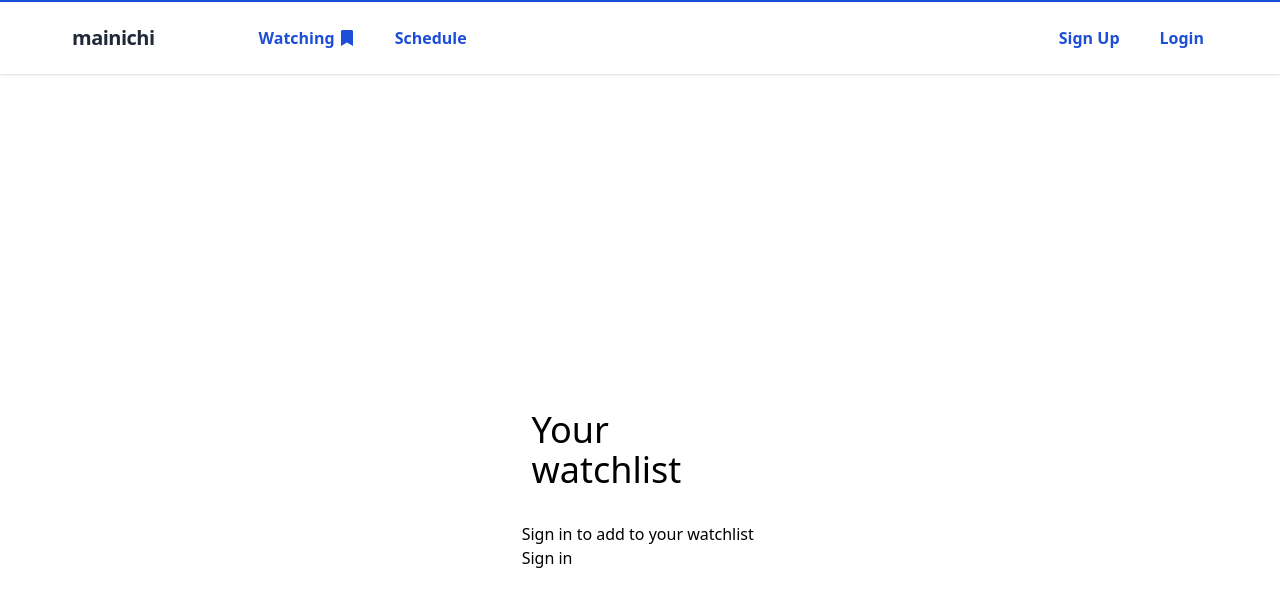
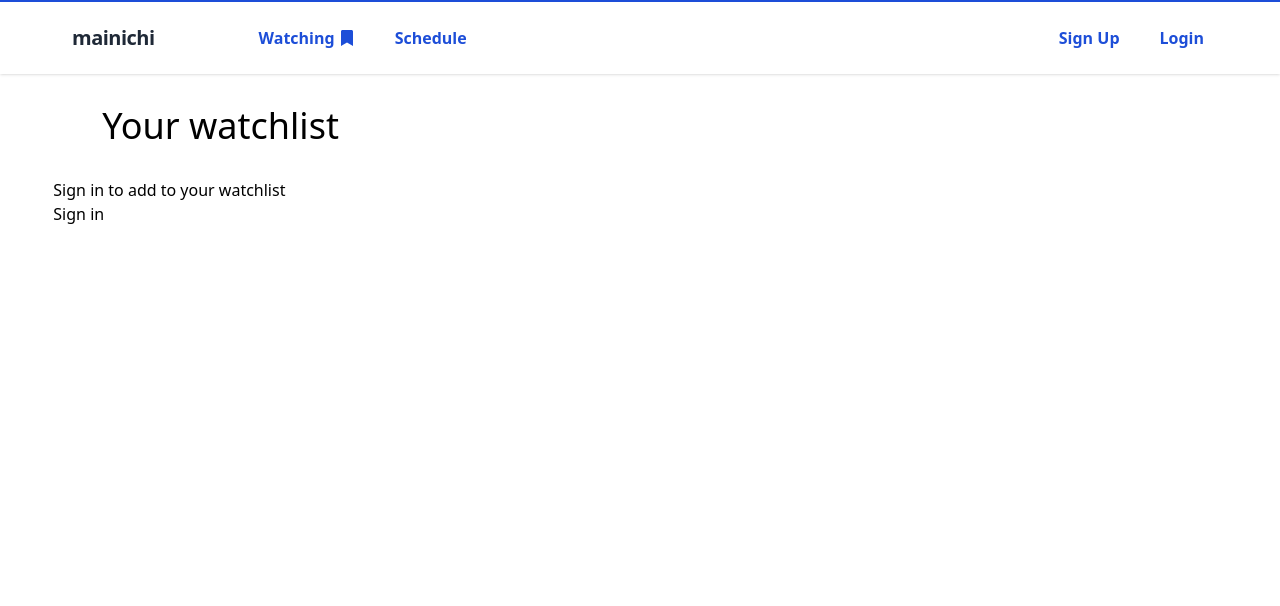
Before and after one commit to donovangg/mainichi, a Next.js app: page /watchlist in a window 1280 px wide. Shown: the top 606 px of the page. Built offline with nearby package versions, Linux system fonts and the light colour scheme; no server answers.

Commit message:
watchlist styling

```diff
--- a/src/components/WatchList.tsx
+++ b/src/components/WatchList.tsx
@@ -7,8 +7,8 @@
   const { watching } = useContext(AnimeContext);
   console.log(watching);
   return (
-    <section>
-      <div className="mx-auto w-11/12 border-2 border-green-600">
+    <section className="mx-auto w-11/12">
+      <div className="">
         <ul className="flex flex-wrap gap-5">
           <>
             {watching.map((w) => (
--- a/src/pages/watchlist/index.tsx
+++ b/src/pages/watchlist/index.tsx
@@ -41,9 +41,9 @@
         <link rel="icon" href="/favicon.ico" />
       </Head>
       <Navbar />
-      <main className="flex min-h-screen flex-col items-center justify-center">
-        <section>
-          <div className="mx-auto w-11/12">
+      <main className="flex min-h-screen flex-col items-center">
+        <section className="mx-auto w-11/12">
+          <div className=" mx-auto w-11/12 ">
             <h1 className="my-8 text-4xl" data-testid="watchlist-h1">
               Your watchlist
             </h1>
```
